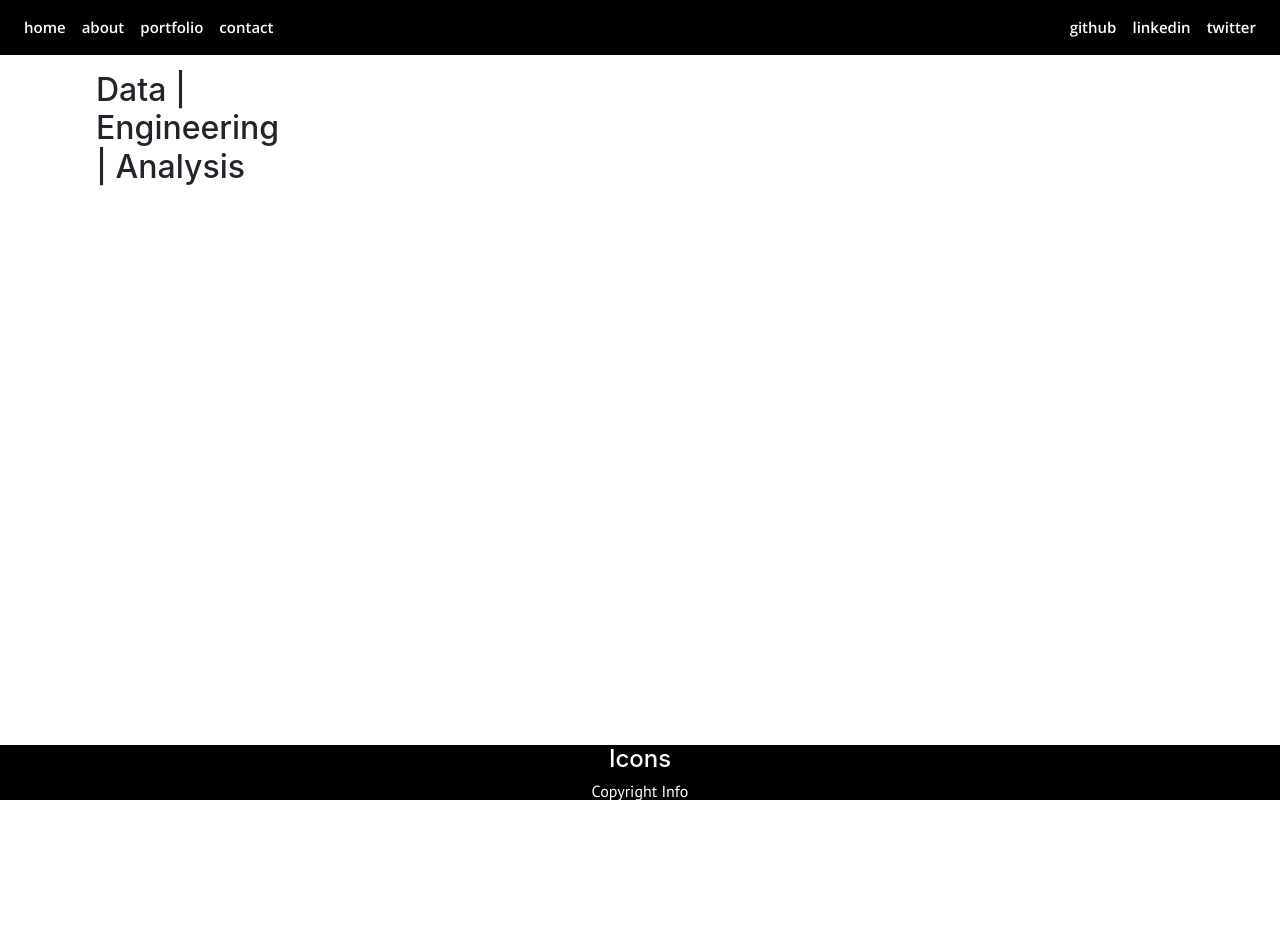
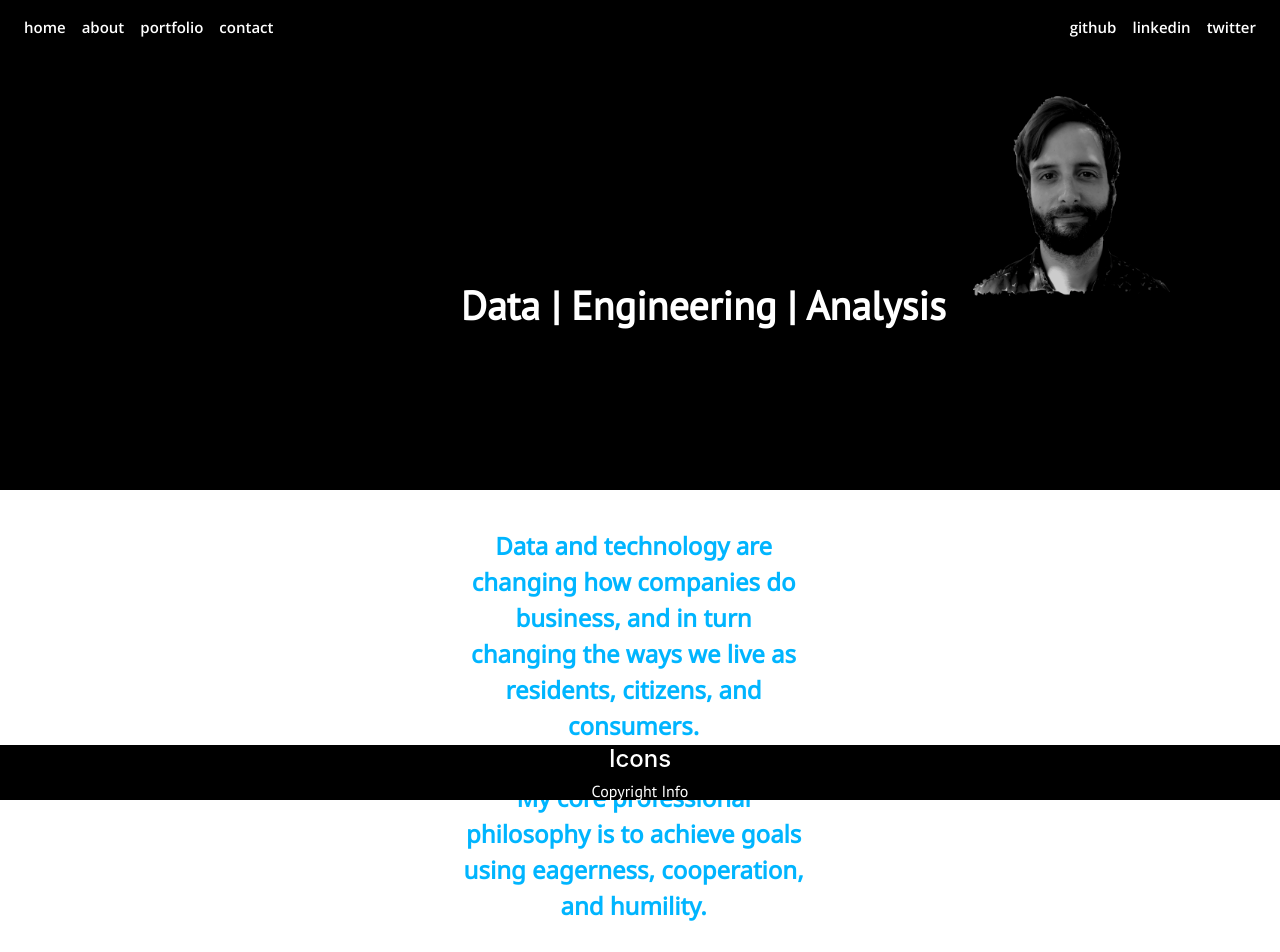
Before and after one commit to patruq/patruq.github.io, a React (Create React App) app in the folder personal-website/: page /routes/about in a window 1280 px wide. Shown: the top 952 px of the page. Before the commit the page ends 800 px from the top, so only its background shows below. Built offline with nearby package versions, Linux system fonts and the light colour scheme.

Commit message:
updated home, about, styling

```diff
--- a/personal-website/public/index.html
+++ b/personal-website/public/index.html
@@ -9,6 +9,7 @@
           crossorigin="anonymous">
     <link href="https://fonts.googleapis.com/css2?family=Open+Sans:wght@600&display=swap" rel="stylesheet">
     <link href="https://fonts.googleapis.com/css2?family=PT+Sans&display=swap" rel="stylesheet">
+    <link href="https://fonts.googleapis.com/css2?family=Noto+Sans&display=swap" rel="stylesheet">
     <meta name="viewport" content="width=device-width, initial-scale=1" />
     <meta name="theme-color" content="#000000" />
     <meta
--- /dev/null
+++ b/personal-website/src/assets/css/about.css
@@ -0,0 +1,39 @@
+.about-statement {
+    bottom: 0;
+    color: #00B5FF;
+    font-family: Noto Sans;
+    font-size: calc(1em + 1vmin);
+    font-weight: bold;
+    padding-top: 3%;
+    padding-left: 36%;
+    padding-right: 37%;
+    text-align: center;
+}
+.upper-section {
+    background-color: #000000;
+    height: 50%;
+    padding-top: 375px;
+}
+.heading {
+    bottom: 155px;
+    color: #FFFFFF;
+    display: inline;
+    font-family: PT Sans;
+    font-size: calc(1em + 3vmin);
+    font-weight: bold;
+    margin: auto;
+    padding-left: 36%;
+    position: relative;
+    width: 50%
+}
+.img-fluid {
+    display: block;
+    float: right;
+    height: auto;
+    max-width: 100%;
+    max-height: 25%;
+    opacity: 0.8;
+    position: absolute;
+    top: 12%;
+    left: 76%;
+}
--- a/personal-website/src/components/nav-bar.js
+++ b/personal-website/src/components/nav-bar.js
@@ -6,6 +6,7 @@
   .navbar {
     background-color: #000000;
     height: 55px;
+    position: sticky;
    }
 
   a, .navbar-nav, .navbar-light .nav-link {
--- a/personal-website/src/components/routes/about.js
+++ b/personal-website/src/components/routes/about.js
@@ -1,18 +1,17 @@
 import React from 'react';
-import styled from 'styled-components';
-
-const GridWrapper = styled.div`
-    display: grid;
-    grid-gap: 10px;
-    margin-top: 1em;
-    margin-left: 6em;
-    margin-right: 6em;
-    grid-template-columns: repeat(12, 1fr);
-    grid-auto-rows:m minmax(25px, auto);
-`;
+import '../../assets/css/about.css'
 
 export const About = () => (
-    <GridWrapper>
-        <h2>Data | Engineering | Analysis</h2>
-    </GridWrapper>
+    <body>
+        <div className="upper-section">
+            <p className="heading">Data | Engineering | Analysis</p>
+            <img className="img-fluid" src={require("../../assets/images/pat-profile-pic-crop.png")} />
+        </div>
+        <div>
+            <p className="about-statement">Data and technology are changing how companies do business, and in turn changing the ways we live as residents, citizens, and consumers. <br/><br/>My core professional philosophy is to achieve goals using eagerness, cooperation, and humility. <br/><br/>I believe in taking an analytical approach <br/>towards the solving the problems facing our communities.</p>
+        </div>
+        <div className="bottom-section">
+            <br/>
+        </div>
+    </body>
 )
--- a/personal-website/src/components/routes/home.js
+++ b/personal-website/src/components/routes/home.js
@@ -5,24 +5,20 @@
     .left-half {
         position: absolute;
         left: 0px;
-    }
-    img {
-        position: absolute;
-        right: 0px;
-        height: 100%;
+        width: 60%;
     }
     h1 {
         font-family: Open Sans;
         font-size: 100px;
-        padding-top: 250px;
-        padding-left: 300px;
+        padding-top: 20%;
+        padding-left: 30%;
     }
     h2 {
         color: #00B5FF;
-        font-family: PT Sans;
+        font-family: Noto Sans;
         font-size: 60px;
         padding-top: 50px;
-        padding-left: 300px;
+        padding-left: 30%;
     }
 `;
 
@@ -33,6 +29,5 @@
             <h1>Hi,<br/>I'm Patrick</h1>
             <h2>Analyst & Engineer<br/>Tech Nerd & Tinkerer</h2>
         </div>
-        <img src={require("../../assets/images/black-white-brick copy.jpg")} />
      </Styles>
 )
```
Also changed, not shown: personal-website/src/assets/images/pat-profile-pic-crop.png (added), 1 other file (tests, documents, lock files or other folders).
